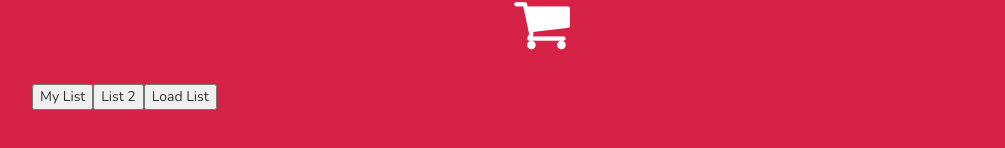
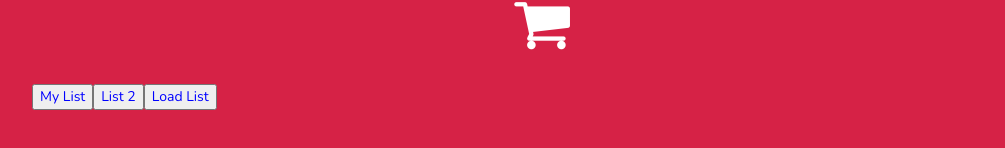
Before and after one commit to GregatGit/shoppingListV2, a plain HTML site: page index.html in a window 1280 px wide. Shown: the part 236-384 px from the top of the page, without its empty margins (98-1103 px from the left). Drawn offline with nearby package versions, Linux system fonts and the light colour scheme.

Commit message:
Changes to style.css

```diff
--- a/css/styles.css
+++ b/css/styles.css
@@ -20,6 +20,10 @@ body {
 
 .span {
     color: white;
+}
+
+#options button {
+    color: blue;
 }
 
 p {
```
